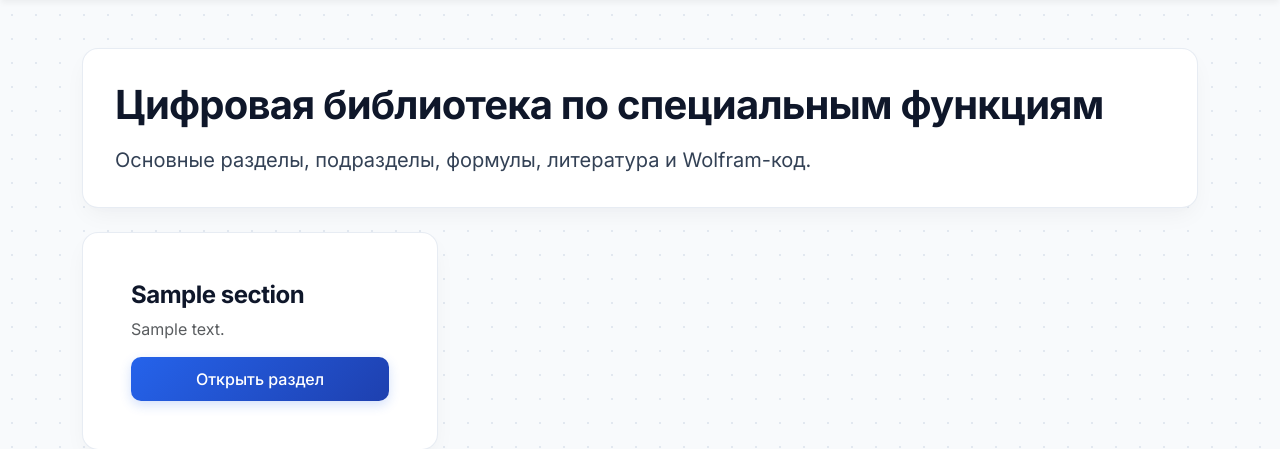
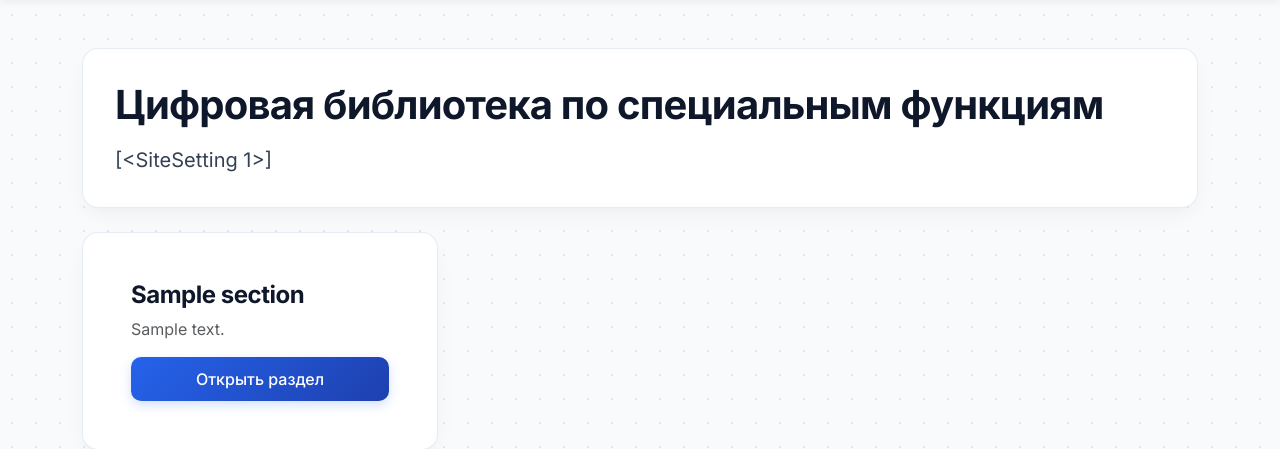
Before and after one commit to alekseykulik/special_func, a Flask app: template special_functions_site/templates/index.html in a window 1280 px wide. Shown: the part 69-518 px from the top of the page. Run offline with Flask 3, Linux system fonts and the light colour scheme; the template is opened without the code that fills it: values that come from a table or form of the project are taken from there, others are empty; tables that the repository leaves empty hold one stand-in row (values such as "Sample post").

Commit message:
Update index.html

```diff
--- a/special_functions_site/templates/index.html
+++ b/special_functions_site/templates/index.html
@@ -6,7 +6,7 @@
 <div class="hero-box mb-4">
     <h1 class="mb-3">Цифровая библиотека по специальным функциям</h1>
     <p class="lead mb-0">
-        Основные разделы, подразделы, формулы, литература и Wolfram-код.
+    {{ home_subtitle }}
     </p>
 </div>
 
```
